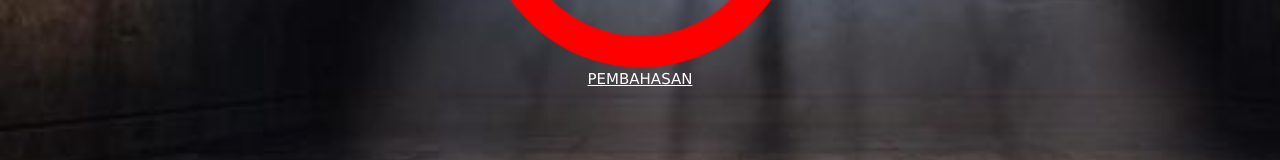
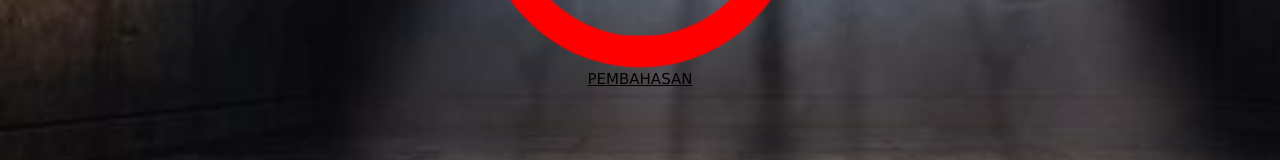
Before and after one commit to gayisgary/fisikoen, a plain HTML site: page 2_jojo.html in a window 1280 px wide. Shown: the part 526-686 px from the top of the page. Drawn offline with nearby package versions, Linux system fonts and the light colour scheme.

Commit message:
2_jojo.html

```diff
--- a/2_jojo.html
+++ b/2_jojo.html
@@ -37,7 +37,7 @@
             <img src="x-mark-4-xxl.png" class="center">
         </div>
         <div class="container">
-            <center><a style="color:white" href="bahas.html" class="button">PEMBAHASAN</a></center>
+            <center><a href="bahas.html" class="button">PEMBAHASAN</a></center>
         </div>
     </body>
 </html>
```
